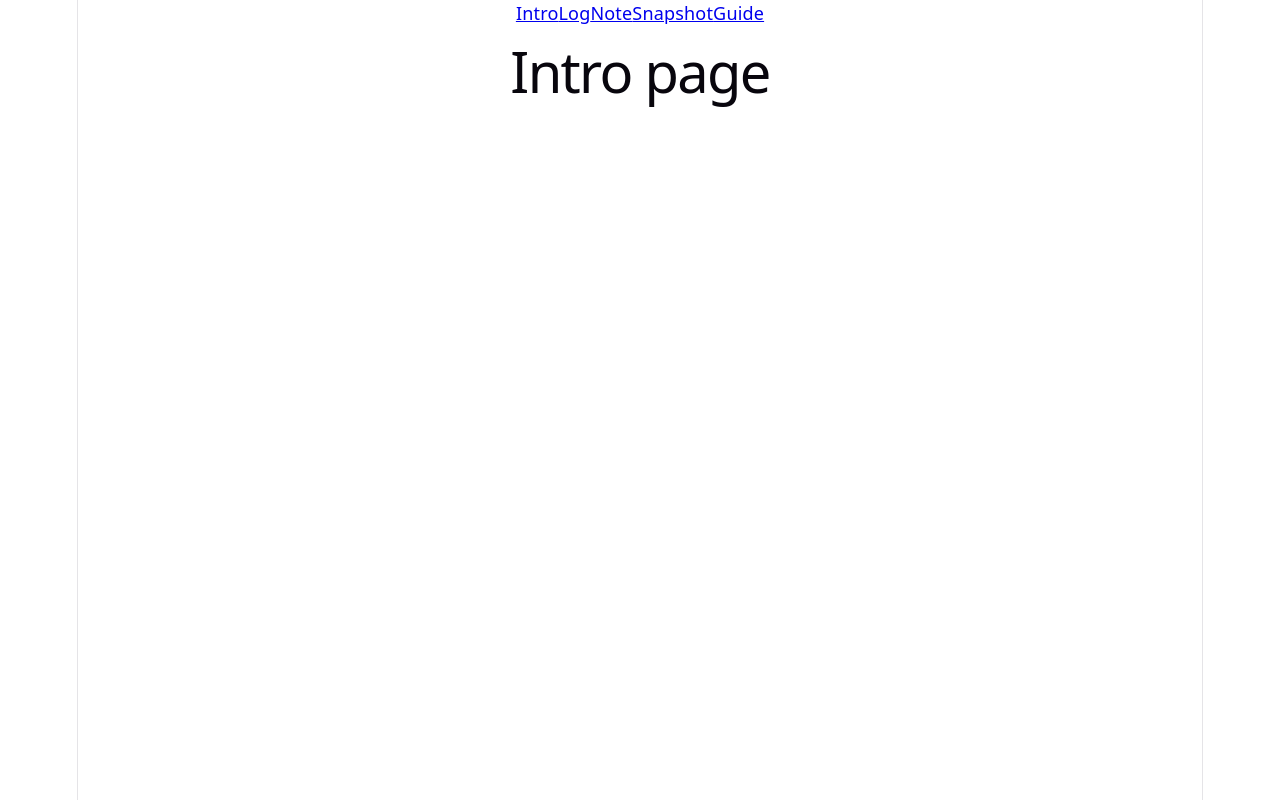
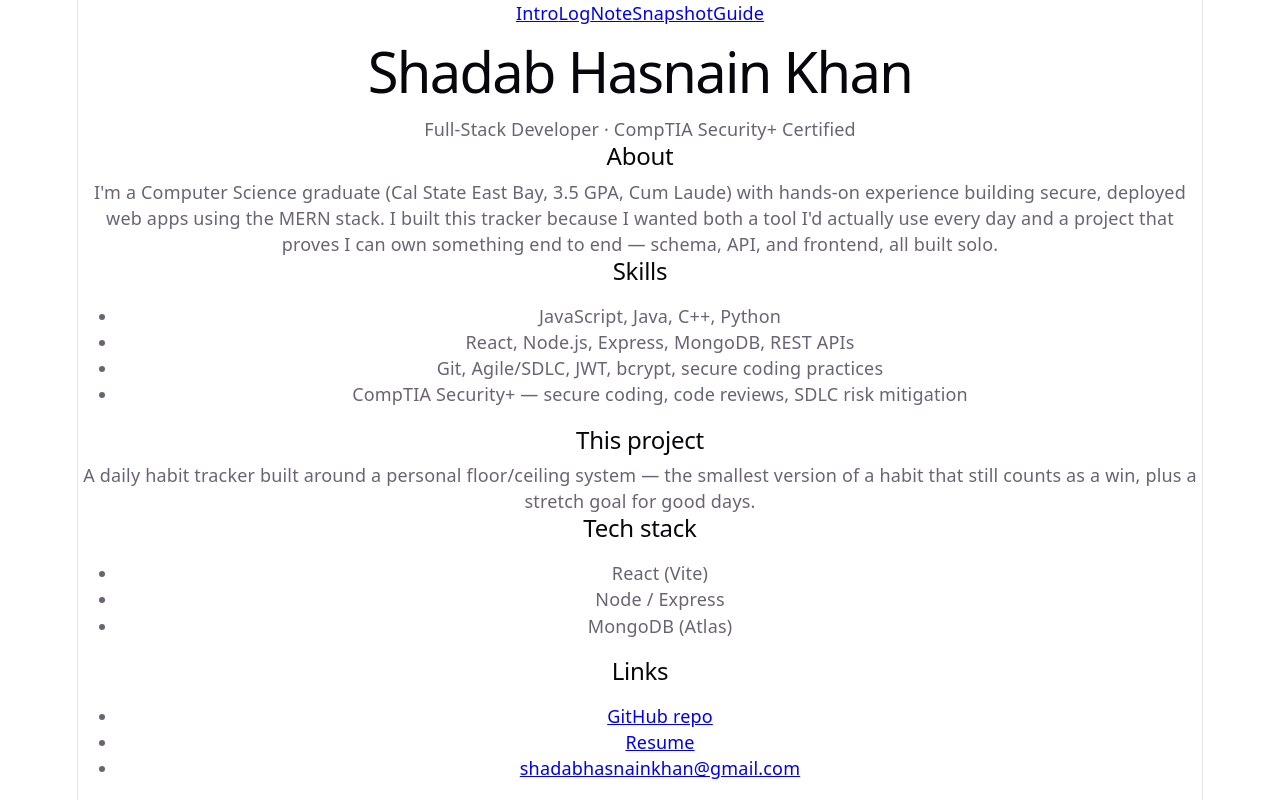
Before and after one commit to HasnainKhan01/foundation-tracker, a React (Vite) app in the folder client/: page / in a window 1280 px wide. Built offline with nearby package versions, Linux system fonts and the light colour scheme.

Commit message:
Built Intro page
Static page with name, credentials (CS degree, Security+), skills
pulled from my resume, project description, tech stack, and links
(GitHub, resume, email). No backend calls, just static JSX.

```diff
--- a/client/src/pages/Intro.jsx
+++ b/client/src/pages/Intro.jsx
@@ -1 +1,49 @@
-export default function Intro() { return <h1>Intro page</h1>; }
+function Intro() {
+  return (
+    <div>
+      <h1>Shadab Hasnain Khan</h1>
+      <p>Full-Stack Developer · CompTIA Security+ Certified</p>
+
+      <h2>About</h2>
+      <p>
+        I'm a Computer Science graduate (Cal State East Bay, 3.5 GPA,
+        Cum Laude) with hands-on experience building secure, deployed
+        web apps using the MERN stack. I built this tracker because I
+        wanted both a tool I'd actually use every day and a project
+        that proves I can own something end to end — schema, API, and
+        frontend, all built solo.
+      </p>
+
+      <h2>Skills</h2>
+      <ul>
+        <li>JavaScript, Java, C++, Python</li>
+        <li>React, Node.js, Express, MongoDB, REST APIs</li>
+        <li>Git, Agile/SDLC, JWT, bcrypt, secure coding practices</li>
+        <li>CompTIA Security+ — secure coding, code reviews, SDLC risk mitigation</li>
+      </ul>
+
+      <h2>This project</h2>
+      <p>
+        A daily habit tracker built around a personal floor/ceiling
+        system — the smallest version of a habit that still counts
+        as a win, plus a stretch goal for good days.
+      </p>
+
+      <h2>Tech stack</h2>
+      <ul>
+        <li>React (Vite)</li>
+        <li>Node / Express</li>
+        <li>MongoDB (Atlas)</li>
+      </ul>
+
+      <h2>Links</h2>
+      <ul>
+        <li><a href="https://github.com/HasnainKhan01/foundation-tracker" target="_blank" rel="noopener noreferrer">GitHub repo</a></li>
+        <li><a href="/resume.pdf" target="_blank" rel="noopener noreferrer">Resume</a></li>
+        <li><a href="mailto:shadabhasnainkhan@gmail.com">shadabhasnainkhan@gmail.com</a></li>
+      </ul>
+    </div>
+  );
+}
+
+export default Intro;
```
Also changed, not shown: 1 other file (tests, documents, lock files or other folders).
